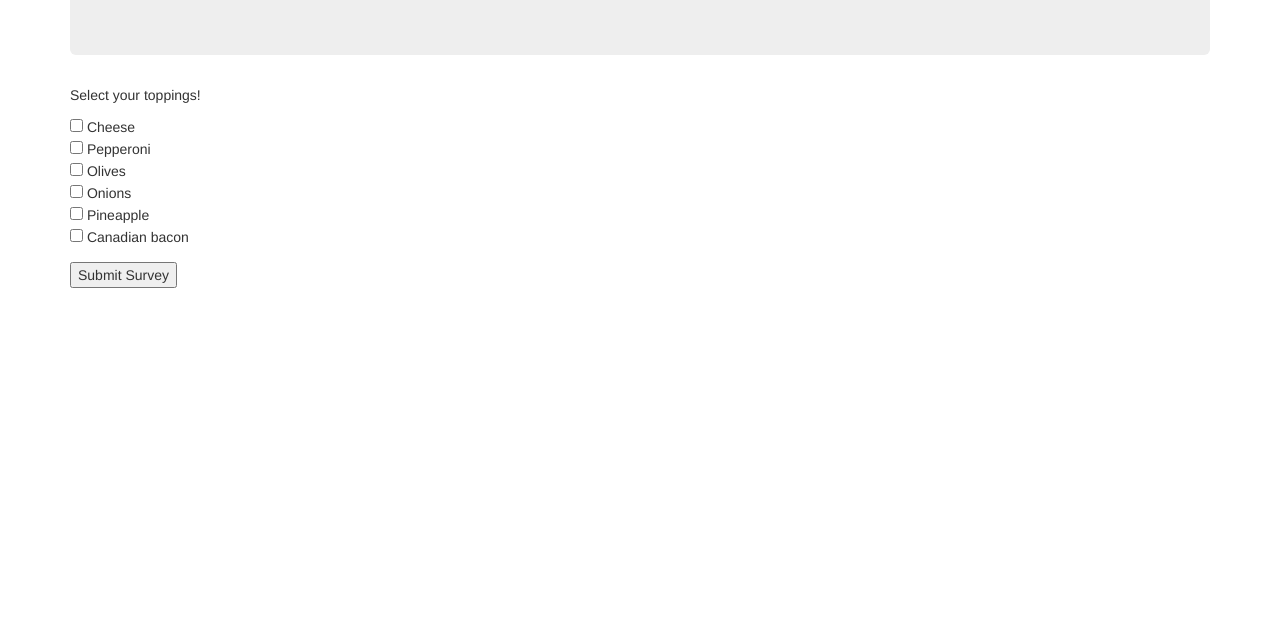
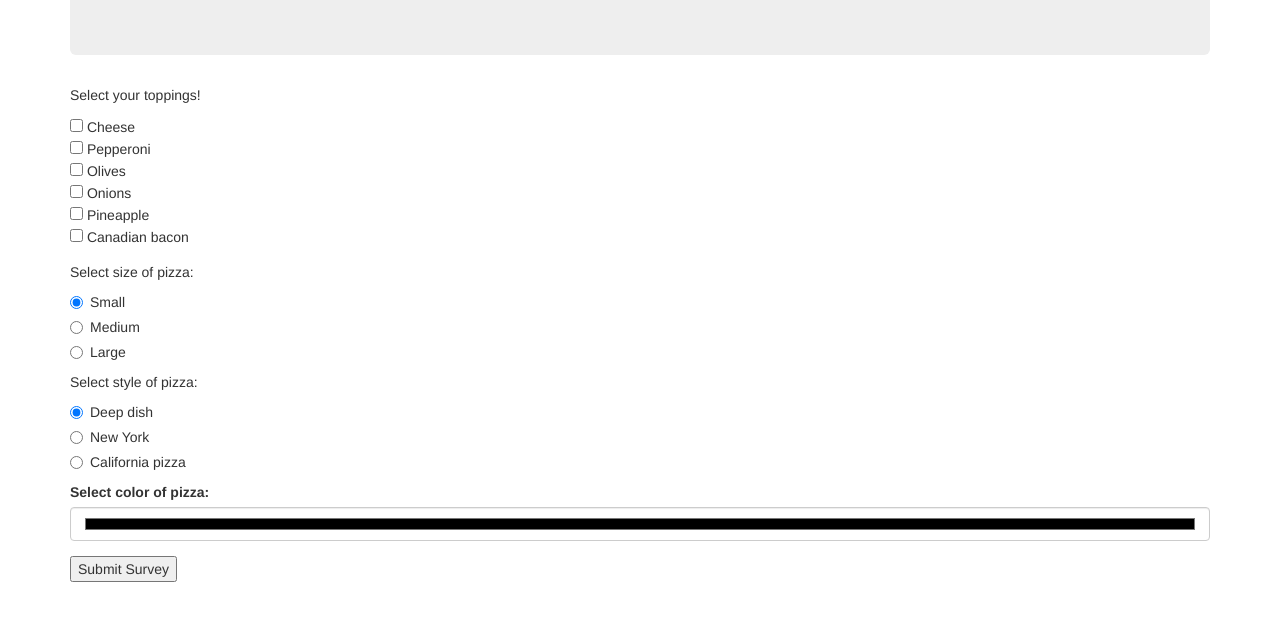
Before and after one commit to AmyJacobs/pizza, a plain HTML site: page index.html in a window 1280 px wide. Shown: the part 104-724 px from the top of the page. Drawn offline with Linux system fonts and the light colour scheme.

Commit message:
Create basic system of questions and code to collect & display answers

```diff
--- a/index.html
+++ b/index.html
@@ -22,7 +22,48 @@
           <input type="checkbox" name="toppings" value="pineapple"> Pineapple<br>
           <input type="checkbox" name="toppings" value="bacon"> Canadian bacon<br>
         </div>
-
+        Select size of pizza:
+        <div class="radio">
+          <label>
+            <input type="radio" name="size" value="small" checked>
+            Small
+          </label>
+        </div>
+        <div class="radio">
+          <label>
+            <input type="radio" name="size" value="medium">
+            Medium
+          </label>
+        </div>
+        <div class="radio">
+          <label>
+            <input type="radio" name="size" value="large">
+            Large
+          </label>
+        </div>
+        Select style of pizza:<br>
+        <div class="radio">
+          <label>
+            <input type="radio" name="style" value="deep-dish" checked>
+            Deep dish
+          </label>
+        </div>
+        <div class="radio">
+          <label>
+            <input type="radio" name="style" value="new-york">
+            New York
+          </label>
+        </div>
+        <div class="radio">
+          <label>
+            <input type="radio" name="style" value="california">
+            California pizza
+          </label>
+        </div>
+        <div class="form-group">
+          <label for="color">Select color of pizza:</label>
+          <input id="color" class="form-control" type="color">
+        </div>
        <button type="submit">Submit Survey</button>
       </form>
       <span id="output">
--- a/js/scripts.js
+++ b/js/scripts.js
@@ -1,11 +1,16 @@
 $(document).ready(function(){
   $("form#pizza_survey").submit(function(event){
     event.preventDefault();
-    $("#output").show();
+    var sizeMode = $("input:radio[name=size]:checked").val();
+    $('#output').append(sizeMode + "<br>");
+    var pizzaColor = $("#color").val();
+    $('#output').append(pizzaColor + "<br>");
+    var pizzaStyle = $("input:radio[name=style]:checked").val();
+    $('#output').append(pizzaStyle + "<br>");
     $("input:checkbox[name=toppings]:checked").each(function(){
       var toppingsMode = $(this).val();
       $('#output').append(toppingsMode + "<br>");
     });
-
+    $("#output").show();
   });
 });
```
